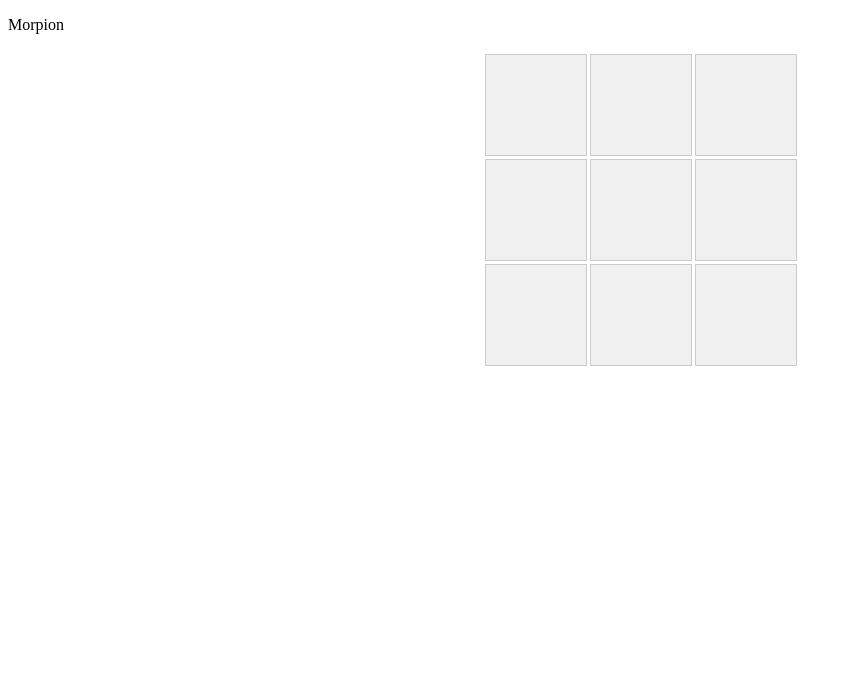
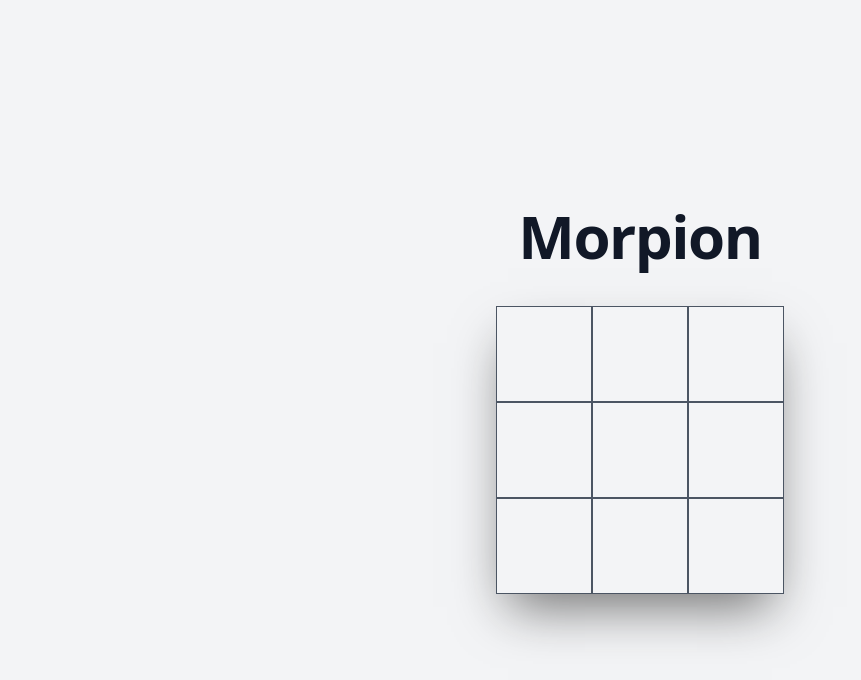
Before and after one commit to leon-morival/morpion, a website: page index.html in a window 1280 px wide. Shown: the whole page, without its empty margins (0-861 px from the left). Drawn offline with nearby package versions, Linux system fonts and the light colour scheme; files that its build step writes are made by us from their sources.

Commit message:
feat: use icon insead of text and player list
Description:
- Affiche un icon FontAwesome au lieu d'une lettre x et o
- Style du tableau générer avec tailwind et non css basique
- Stockage des scores des utilisateurs dans des tableaux

```diff
--- a/css/style.css
+++ /dev/null
@@ -1,21 +0,0 @@
-.tic-tac-toe-board {
-  display: grid;
-  grid-template-columns: repeat(3, 100px);
-  grid-template-rows: repeat(3, 100px);
-  gap: 5px;
-  margin: 20px auto;
-  width: max-content;
-}
-
-.cell {
-  width: 100px;
-  height: 100px;
-  background-color: #f0f0f0;
-  display: flex;
-  align-items: center;
-  justify-content: center;
-  font-size: 2rem;
-  font-weight: bold;
-  border: 1px solid #ccc;
-  cursor: pointer;
-}
--- a/index.html
+++ b/index.html
@@ -4,21 +4,68 @@
     <meta charset="UTF-8" />
     <meta name="viewport" content="width=device-width, initial-scale=1.0" />
     <title>Morpion</title>
-    <link rel="stylesheet" href="./css/style.css" />
+    <link
+      rel="stylesheet"
+      href="https://cdnjs.cloudflare.com/ajax/libs/font-awesome/6.7.1/css/all.min.css"
+      integrity="sha512-5Hs3dF2AEPkpNAR7UiOHba+lRSJNeM2ECkwxUIxC1Q/FLycGTbNapWXB4tP889k5T5Ju8fs4b1P5z/iB4nMfSQ=="
+      crossorigin="anonymous"
+      referrerpolicy="no-referrer"
+    />
+    <link rel="stylesheet" href="./css/output.css" />
   </head>
-  <body>
-    <p class="bg-black text-white">Morpion</p>
-    <div class="tic-tac-toe-board">
-      <div id="1" class="cell"></div>
-      <div id="2" class="cell"></div>
-      <div id="3" class="cell"></div>
-      <div id="4" class="cell"></div>
-      <div id="5" class="cell"></div>
-      <div id="6" class="cell"></div>
-      <div id="7" class="cell"></div>
-      <div id="8" class="cell"></div>
-      <div id="9" class="cell"></div>
+
+  <body
+    class="bg-gray-100 min-h-screen flex flex-col items-center justify-center"
+  >
+    <!-- Le conteneur du texte centré -->
+    <div class="text-center mb-6">
+      <h1
+        class="mb-4 text-4xl font-extrabold leading-none tracking-tight text-gray-900 md:text-5xl lg:text-6xl dark:text-white"
+      >
+        Morpion
+      </h1>
     </div>
+
+    <!-- Le tableau avec les cellules du morpion -->
+    <div class="grid grid-cols-3 w-72 h-72 shadow-2xl shadow-neutral-500">
+      <div
+        id="1"
+        class="cell border border-gray-600 flex items-center justify-center cursor-pointer hover:bg-gray-200"
+      ></div>
+      <div
+        id="2"
+        class="cell border border-gray-600 flex items-center justify-center cursor-pointer hover:bg-gray-200"
+      ></div>
+      <div
+        id="3"
+        class="cell border border-gray-600 flex items-center justify-center cursor-pointer hover:bg-gray-200"
+      ></div>
+      <div
+        id="4"
+        class="cell border border-gray-600 flex items-center justify-center cursor-pointer hover:bg-gray-200"
+      ></div>
+      <div
+        id="5"
+        class="cell border border-gray-600 flex items-center justify-center cursor-pointer hover:bg-gray-200"
+      ></div>
+      <div
+        id="6"
+        class="cell border border-gray-600 flex items-center justify-center cursor-pointer hover:bg-gray-200"
+      ></div>
+      <div
+        id="7"
+        class="cell border border-gray-600 flex items-center justify-center cursor-pointer hover:bg-gray-200"
+      ></div>
+      <div
+        id="8"
+        class="cell border border-gray-600 flex items-center justify-center cursor-pointer hover:bg-gray-200"
+      ></div>
+      <div
+        id="9"
+        class="cell border border-gray-600 flex items-center justify-center cursor-pointer hover:bg-gray-200"
+      ></div>
+    </div>
+
     <script src="./js/GestionTours.js"></script>
   </body>
 </html>
--- a/js/GestionTours.js
+++ b/js/GestionTours.js
@@ -1,22 +1,35 @@
-// Ce code prend en compte qu'on
-let currentPlayer = "X";
+// Initialiser le joueur actuel avec l'icône "X" (utilisation de Font Awesome)
+let currentPlayer = '<i class="fa-solid fa-x fa-xl"></i>';
+let player1 = []; // Tableau pour les cases jouées par le joueur 1 (X)
+let player2 = []; // Tableau pour les cases jouées par le joueur 2 (O)
 
 // Fonction pour changer de joueur
 function switchPlayer() {
-    currentPlayer = currentPlayer === "X" ? "O" : "X"; // Alterne entre X et O
-    console.log(`Changement de joueur : ${currentPlayer}`); // Log dans la console
+  // Alterner entre "X" (croix) et "O" (cercle) en utilisant les icônes Font Awesome
+  currentPlayer =
+    currentPlayer === '<i class="fa-solid fa-x fa-xl"></i>'
+      ? '<i class="fa-solid fa-o fa-xl"></i>'
+      : '<i class="fa-solid fa-x fa-xl"></i>'; // Alterne entre X et O
 }
 
 // Sélectionner toutes les cellules
 const cells = document.querySelectorAll(".cell");
 
 // Ajouter un écouteur de clic à chaque cellule
-cells.forEach(cell => {
+cells.forEach((cell) => {
   cell.addEventListener("click", () => {
     // Si la cellule est vide, on peut y jouer
-        if (cell.textContent === "") {
-            cell.textContent = currentPlayer; // Place le symbole du joueur actuel
-            switchPlayer(); // Change de joueur après un tour
+    if (cell.innerHTML === "") {
+      // Ajouter l'ID de la cellule dans le tableau du joueur actuel
+      if (currentPlayer === '<i class="fa-solid fa-x fa-xl"></i>') {
+        player1.push(cell.id);
+        console.log("Joueur 1 (X) joue : " + player1);
+      } else {
+        player2.push(cell.id);
+      }
+      cell.innerHTML = currentPlayer;
+
+      switchPlayer();
     } else {
       console.log("Cellule déjà utilisée !");
     }
--- a/tailwind.config.js
+++ b/tailwind.config.js
@@ -1,6 +1,9 @@
 /** @type {import('tailwindcss').Config} */
 module.exports = {
-  content: ["./**/*.{html,js}"],
+  content: [
+    "./*.{html,js}", // fichiers à la racine
+    "./src/**/*.{html,js}", // fichiers dans le dossier "src" (ou autre dossier spécifique au projet)
+  ],
   theme: {
     extend: {},
   },
```
Lines whose indentation alone changed are shown as unchanged.
